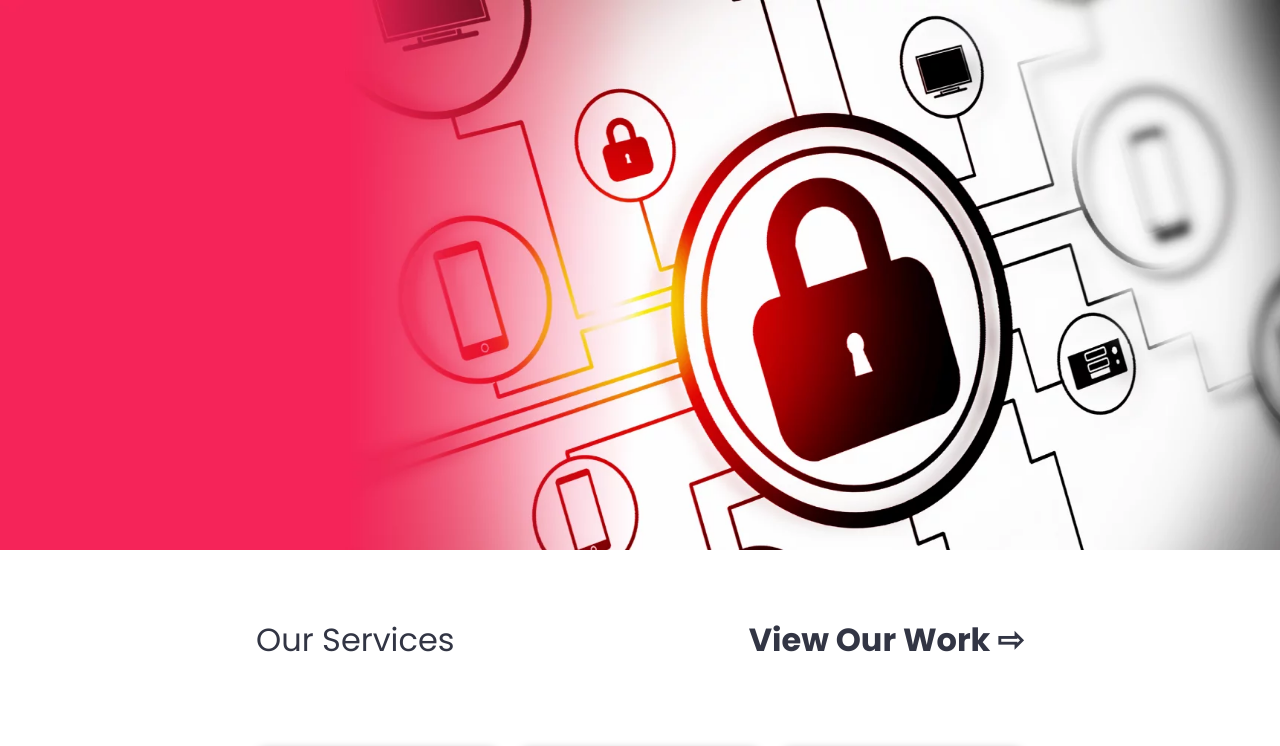
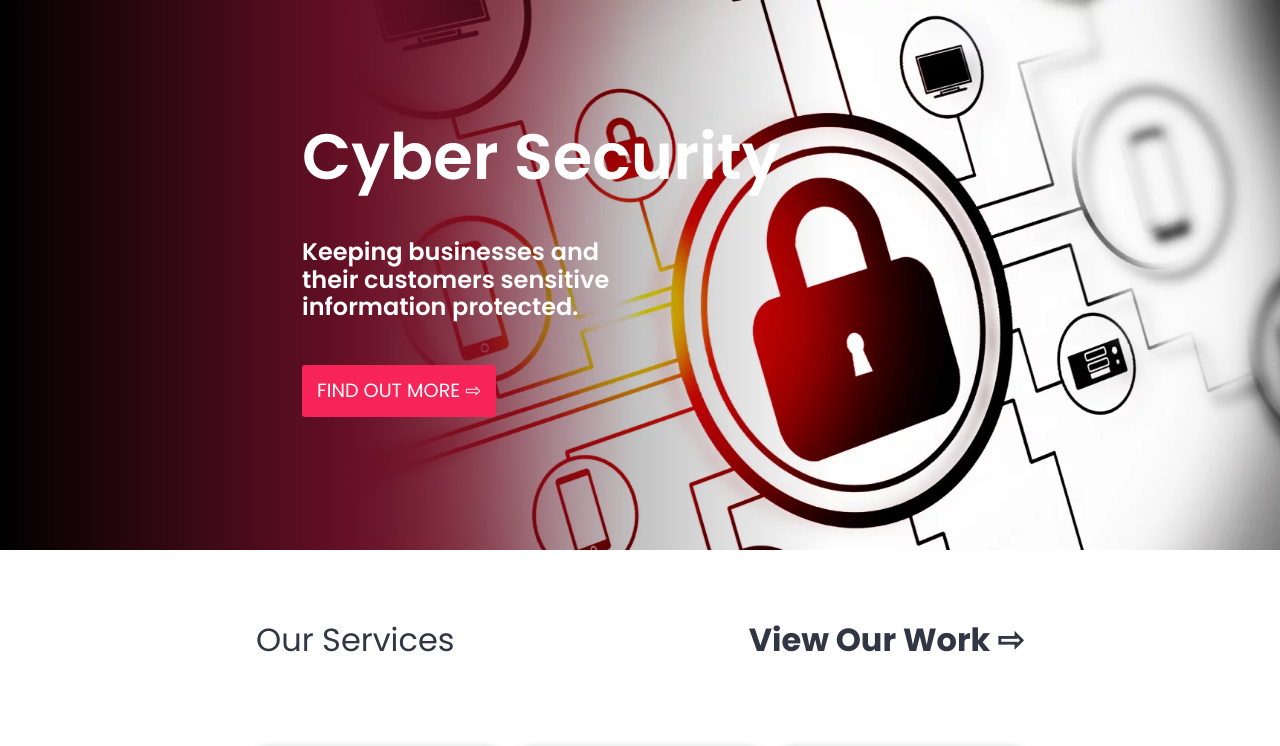
Before and after one commit to AliceeeSixes/SCS-assessment-01, a PHP site: page / in a window 1280 px wide. Shown: the part 217-963 px from the top of the page. Run offline with PHP 8.4, Linux system fonts and the light colour scheme.

Commit message:
add content to carousel, fix nav submenu z-index

```diff
--- a/css/application.css
+++ b/css/application.css
@@ -496,6 +496,7 @@ button.searchicon {
   filter: invert(100%); }
 
 .submenu {
+  z-index: 1;
   width: 100vw;
   height: fit-content;
   position: absolute;
@@ -507,7 +508,7 @@ button.searchicon {
     width: 1000px;
     margin: 60px auto;
     font-size: 2.3em;
-    font-weight: 500; }
+    font-weight: 600; }
 
 .submenu__grid {
   width: 1000px;
@@ -520,10 +521,40 @@ button.searchicon {
     font-size: 1.2em; }
 
 .carousel {
-  background: no-repeat url("../img/carousel/home-MSxH.webp");
+  background-blend-mode: multiply;
+  background: no-repeat url("../img/carousel/home-MSxH.webp"), linear-gradient(to right, black 0%, transparent 65%);
   background-size: cover;
   width: 100%;
-  height: 550px; }
+  height: 550px;
+  position: relative;
+  padding: 120px; }
+
+.carousel__text {
+  position: relative;
+  width: 65%;
+  margin: auto; }
+  .carousel__text h1 {
+    margin: 0;
+    color: white;
+    font-size: 4em;
+    font-weight: 600; }
+  .carousel__text p {
+    color: white;
+    font-size: 1.5em;
+    width: 50%;
+    font-weight: 600;
+    padding: 20px 0; }
+  .carousel__text a {
+    color: white; }
+
+.carousel__button {
+  border-radius: 3px;
+  background: #f62459;
+  width: fit-content;
+  padding: 15px;
+  font-size: 1.2em; }
+  .carousel__button:hover {
+    background: #DE093F; }
 
 #mainpage {
   float: left;
--- a/index.html
+++ b/index.html
@@ -274,7 +274,15 @@
 
             <!-- Hero Image Carousel -->
 
-            <div class="carousel"></div>
+            <div class="carousel">
+                <div class="carousel__text">
+                    <h1>Cyber Security</h1>
+                    <p>Keeping businesses and their customers sensitive information protected.</p>
+                    <div class="carousel__button"><a href=#>FIND OUT MORE &#8680;</a></div>
+                </div>
+
+
+            </div>
 
             <main>
 
--- a/scss/base/_typography.scss
+++ b/scss/base/_typography.scss
@@ -13,6 +13,6 @@ $font-stack--primary : "Poppins", sans-serif;
 $font-weight--thin       : 100;
 $font-weight--light      : 300;
 $font-weight--medium     : 400;
-$font-weight--med-bold   : 500;
+$font-weight--med-bold   : 600;
 $font-weight--bold       : 700;
 $font-weight--ultra-bold : 900;
--- a/scss/layout/_carousel.scss
+++ b/scss/layout/_carousel.scss
@@ -1,6 +1,42 @@
 .carousel {
-    background: no-repeat url("../img/carousel/home-MSxH.webp");
+    background-blend-mode: multiply;
+    background: no-repeat url("../img/carousel/home-MSxH.webp"), linear-gradient(to right,black 0%, transparent 65%);
     background-size: cover;
     width: 100%;
     height: 550px;
+    position: relative;
+    padding: 120px;
 }
+
+.carousel__text {
+    position: relative;
+    width: 65%;
+    margin: auto;
+    h1 {
+        margin: 0;
+        color: white;
+        font-size: 4em;
+        font-weight: $font-weight--med-bold;
+    }
+    p {
+        color: white;
+        font-size: 1.5em;
+        width: 50%;
+        font-weight: $font-weight--med-bold;
+        padding: 20px 0;
+    }
+    a {
+        color: white;
+    }
+}
+
+.carousel__button {
+    border-radius: 3px;
+    background: lighten($red-ribbon, 10%);
+    width: fit-content;
+    padding: 15px;
+    font-size: 1.2em;
+    &:hover {
+        background: $red-ribbon;
+    }
+}
--- a/scss/layout/_submenu.scss
+++ b/scss/layout/_submenu.scss
@@ -1,4 +1,5 @@
 .submenu {
+    z-index: 1;
     width: 100vw;
     height: fit-content;
     position: absolute;
```
Also changed, not shown: 1 other file.
